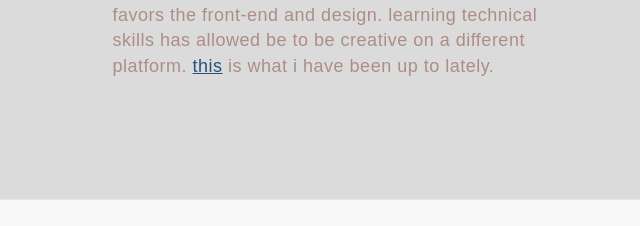
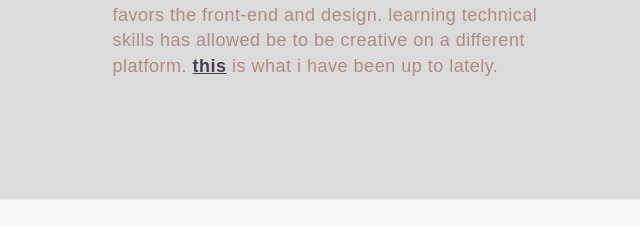
Before and after one commit to maha2490/portfolio_site, a plain HTML site: page landing_page/index.html in a window 1280 px wide. In both pictures the pointer is over the link "this". Shown: the part 1650-1876 px from the top of the page, 640-1280 px from the left. Drawn offline with Linux system fonts and the light colour scheme.

Commit message:
A tag color fixes, static and hover

```diff
--- a/landing_page/bower_components/typed.js/main.css
+++ b/landing_page/bower_components/typed.js/main.css
@@ -16,7 +16,7 @@ a{
 	color:#666;
 }
 	a:hover{
-		color:#999;
+		color: rgb(71,64,74);
 	}
 p{
 	line-height: 2em;
--- a/landing_page/css/landing-page.css
+++ b/landing_page/css/landing-page.css
@@ -21,7 +21,15 @@ h6 {
     font-family: 'Arimo', sans-serif;
     font-weight: 700;
 }
-
+a {
+    color: #987067;
+    font-weight: 900;
+}
+.content-section-a .lead a:hover,
+.content-section-b .lead a:hover {
+    color: rgb(71,64,74);
+    font-weight: 900;
+}
 .topnav {
     font-size: 1em;
     letter-spacing: 1px;
```
Also changed, not shown: landing_page/css/bootstrap.css.
